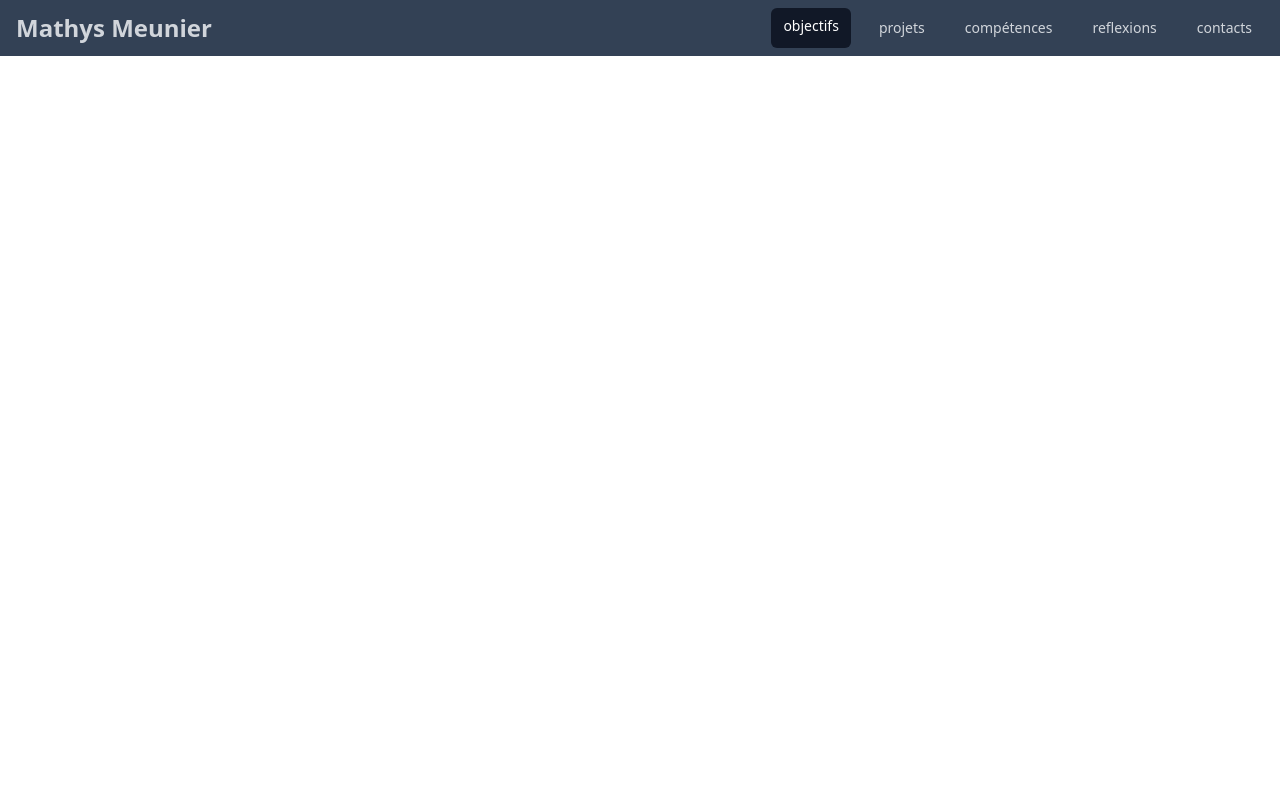
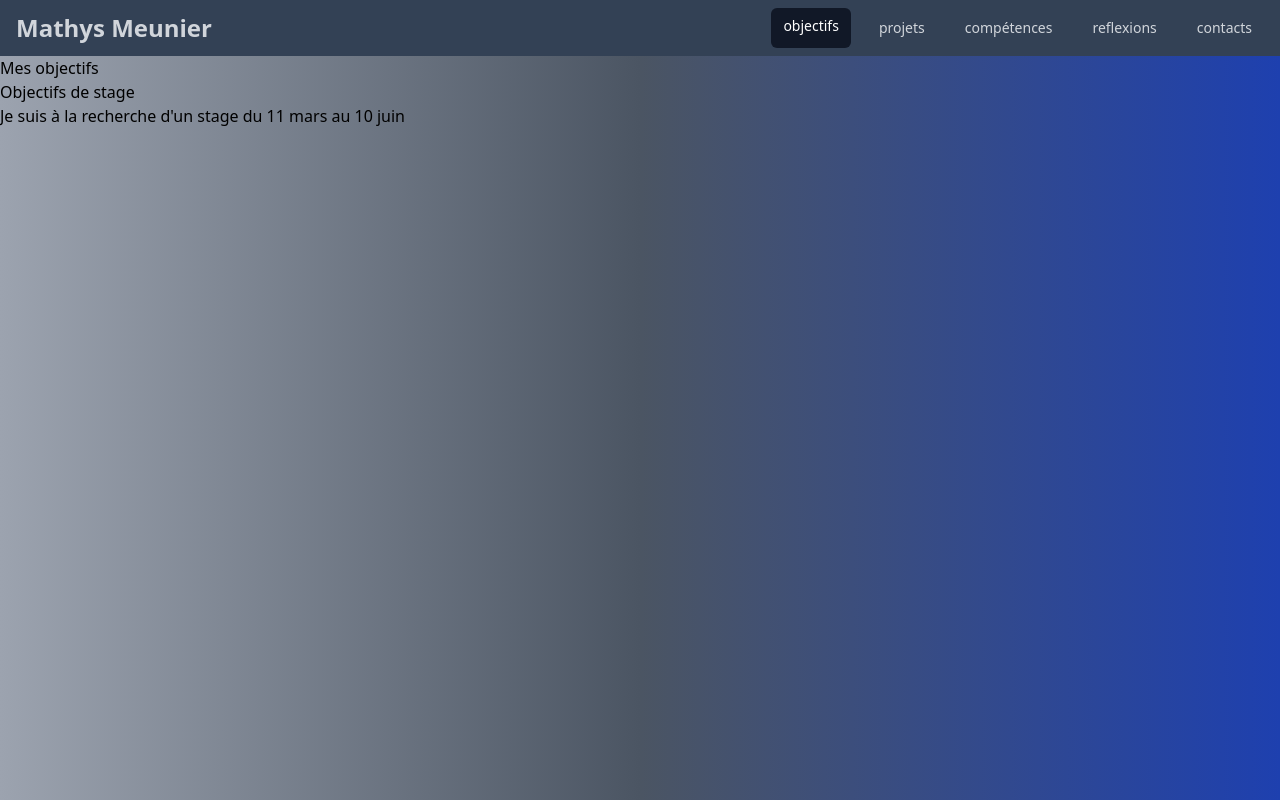
Before and after one commit to Thysma23/Portfolio, a React (Create React App) app: page /objectives in a window 1280 px wide. Built offline with nearby package versions, Linux system fonts and the light colour scheme.

Commit message:
debut de la page Objectives

```diff
--- /dev/null
+++ b/src/pages/Objectives/Objectives.tsx
@@ -0,0 +1,15 @@
+import Main from "../../components/container/Main"
+
+export default function ObjectivesIndex() {
+  return (
+    <Main className="pt-14">
+      <h1>Mes objectifs</h1>
+      <section>
+        <h2>Objectifs de stage</h2>
+        <p>
+          Je suis à la recherche d'un stage du 11 mars au 10 juin
+        </p>
+      </section>
+    </Main>
+  )
+}
--- a/src/router/Router.tsx
+++ b/src/router/Router.tsx
@@ -1,6 +1,7 @@
 import { BrowserRouter, Routes, Route } from 'react-router-dom';
 import Home from '../pages/Home/HomeIndex';
 import NavBar from '../components/NavBar/NavBarIndex';
+import Objectives from '../pages/Objectives/Objectives';
 
 export default function Router() {
   return (
@@ -8,6 +9,7 @@ export default function Router() {
       <NavBar />
       <Routes>
         <Route path="" element={<Home />} />
+        <Route path="objectives" element={<Objectives />} />
       </Routes>
     </BrowserRouter>
   )
```
